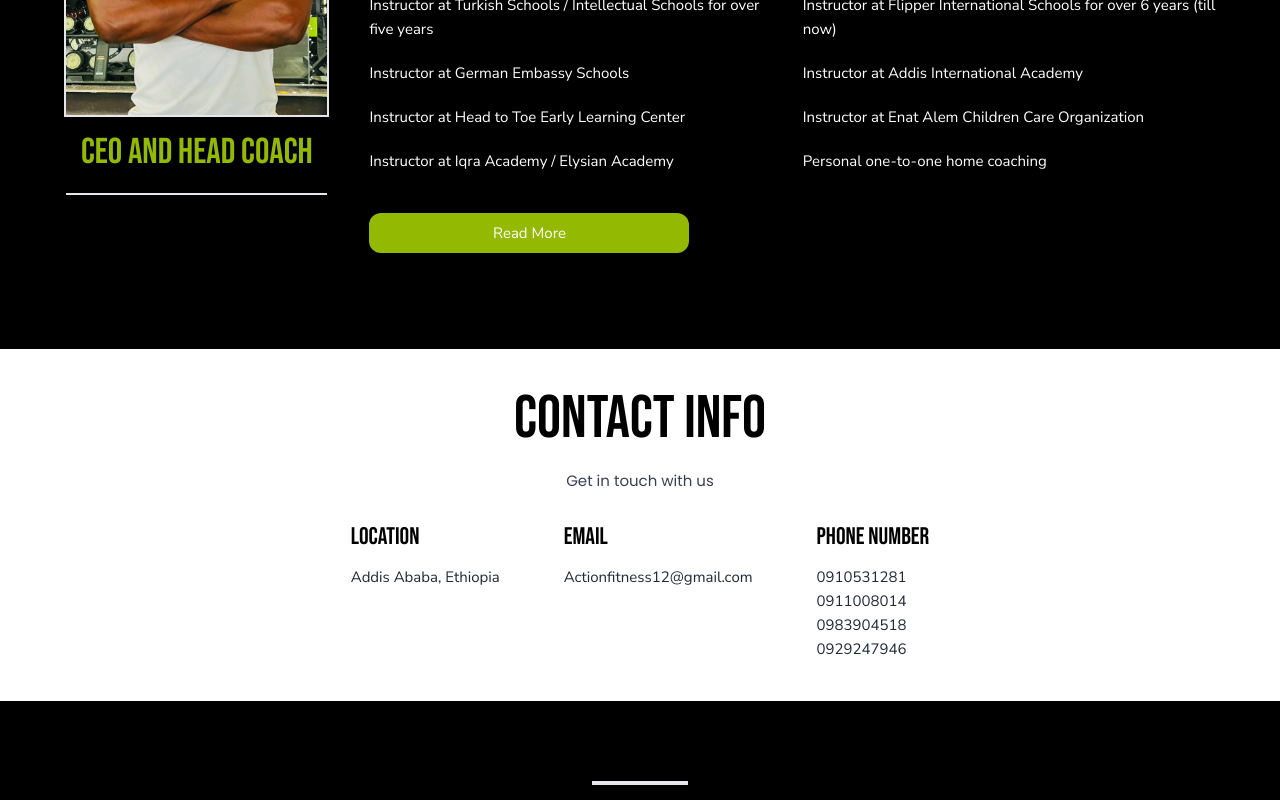
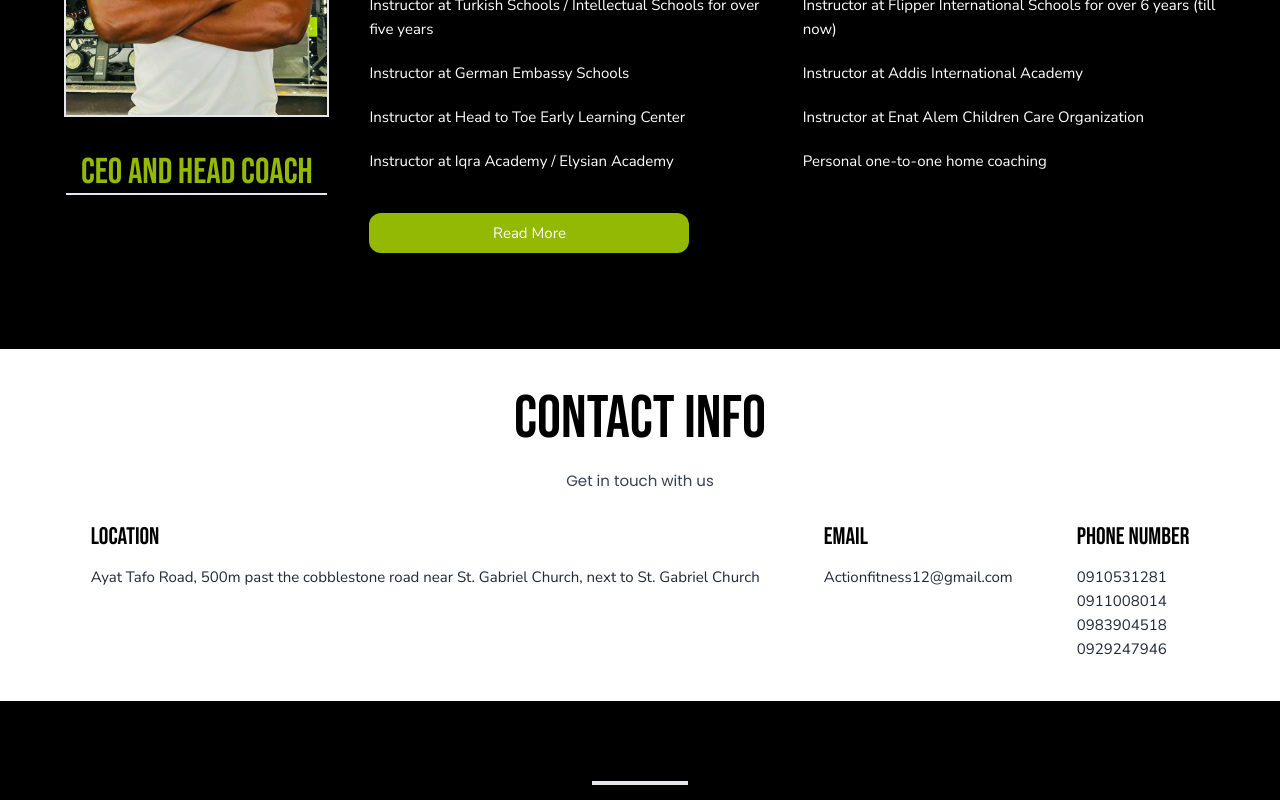
Before and after one commit to Nebyat19/ActionFitness, a Vue app: page / in a window 1280 px wide. Shown: the part 5440-6240 px from the top of the page. Built offline with nearby package versions, Linux system fonts and the light colour scheme.

Commit message:
hero image

```diff
--- a/src/components/Founder.vue
+++ b/src/components/Founder.vue
@@ -4,7 +4,7 @@
 
        <div class="w-96 h-96 relative  border-2">
         <img class=" absolute inset-0 w-full h-full object-cover object-top" :src="founderInfo.image" alt="">
-        <h1 class=" absolute -bottom-20 pb-5 border-b-2  w-full text-center  z-10 font-bebas text-3xl md:text-4xl text-primary-green">{{ founderInfo.title }}</h1>
+        <h1 class=" absolute -bottom-10 md:-bottom-20 pmd:b-5 border-b-2  w-full text-center  z-10 font-bebas text-3xl md:text-4xl text-primary-green">{{ founderInfo.title }}</h1>
        </div>
 
      <div class="flex flex-col ">
--- a/src/components/TopHeader.vue
+++ b/src/components/TopHeader.vue
@@ -22,7 +22,7 @@
           stroke-linejoin="round"
         ></path>
       </svg>
-      <span class="text-sm">{{ gymInfo.location }} | {{ gymInfo.phone }}</span>
+      <span class="text-sm">Addis Ababa, Ethiopia | {{ gymInfo.phone }}</span>
     </span>
   </div>
   <header
--- a/src/data/constants.js
+++ b/src/data/constants.js
@@ -6,8 +6,8 @@ export { HERO_IMAGE, ACTION_IMAGE, ACTION_FITNESS_IMAGE }
 
 const gymInformation = {
   name: 'Action Fitness',
-  location: 'Addis Ababa, Ethiopia',
-  openingHours: 'Mo-Fr 06:00-22:00, Sa-Su 08:00-20:00',
+  location: 'Ayat Tafo Road, 500m past the cobblestone road near St. Gabriel Church, next to St. Gabriel Church',
+  openingHours: 'Mo-Sa 05:00 AM - 9:00 Pm, Su 05:00 AM - 12:00 AM',
 
   links: [
     { name: 'Home', path: '/home' },
```
